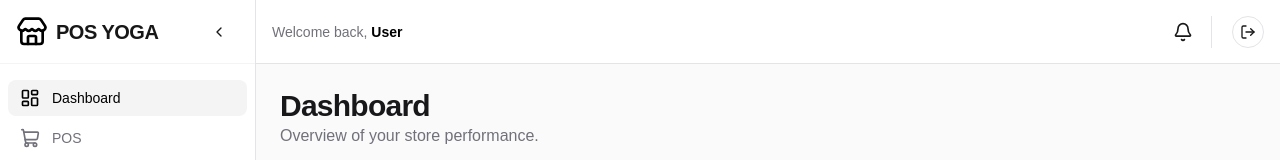
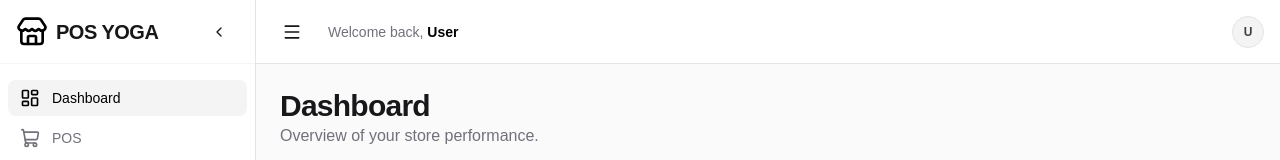
Before and after one commit to Mamang007/pos-apps, a Next.js app: page / in a window 1280 px wide. Shown: the top 160 px of the page. Built offline with nearby package versions, Linux system fonts and the light colour scheme; no server answers.

Commit message:
feat(layout): fix sidebar toggle, remove notifications, and add user dropdown (#12)

```diff
--- a/src/components/layout/navbar.tsx
+++ b/src/components/layout/navbar.tsx
@@ -3,12 +3,28 @@
 import { useSession, signOut } from "next-auth/react";
 import { useLayoutStore } from "@/hooks/use-layout-store";
 import { Button } from "@/components/ui/button";
-import { Menu, User, LogOut, Bell } from "lucide-react";
+import { Menu, User, LogOut } from "lucide-react";
 import { cn } from "@/lib/utils";
+import {
+  DropdownMenu,
+  DropdownMenuContent,
+  DropdownMenuItem,
+  DropdownMenuLabel,
+  DropdownMenuSeparator,
+  DropdownMenuTrigger,
+} from "@/components/ui/dropdown-menu";
 
 export function Navbar() {
-  const { sidebarOpen, toggleSidebar } = useLayoutStore();
+  const { toggleSidebar } = useLayoutStore();
   const { data: session } = useSession();
+
+  const userInitials = session?.user?.name
+    ? session.user.name
+        .split(" ")
+        .map((n) => n[0])
+        .join("")
+        .toUpperCase()
+    : "U";
 
   return (
     <header className="sticky top-0 z-30 flex h-16 w-full items-center border-b border-zinc-200 bg-white px-4 dark:border-zinc-800 dark:bg-zinc-950">
@@ -16,35 +32,55 @@ export function Navbar() {
         variant="ghost"
         size="icon"
         onClick={toggleSidebar}
-        className={cn("lg:hidden mr-4")}
+        className="mr-4"
       >
         <Menu className="h-5 w-5" />
       </Button>
 
       <div className="flex flex-1 items-center justify-between">
         <div className="text-sm font-medium text-zinc-500 dark:text-zinc-400">
-          Welcome back, <span className="text-black dark:text-white font-semibold">{session?.user?.name || "User"}</span>
+          Welcome back,{" "}
+          <span className="text-black dark:text-white font-semibold">
+            {session?.user?.name || "User"}
+          </span>
         </div>
 
-        <div className="flex items-center gap-2">
-          <Button variant="ghost" size="icon">
-            <Bell className="h-5 w-5" />
-          </Button>
-
-          <div className="flex items-center gap-3 pl-2 border-l border-zinc-200 dark:border-zinc-800">
-            <div className="text-right hidden sm:block">
-              <p className="text-sm font-medium leading-none">{session?.user?.name}</p>
-              <p className="text-xs text-zinc-500 dark:text-zinc-400">{session?.user?.email}</p>
-            </div>
-            <Button
-              variant="outline"
-              size="icon"
-              className="rounded-full h-8 w-8"
-              onClick={() => signOut({ callbackUrl: "/auth/login" })}
-            >
-              <LogOut className="h-4 w-4" />
-            </Button>
-          </div>
+        <div className="flex items-center gap-4">
+          <DropdownMenu>
+            <DropdownMenuTrigger>
+              <div className="flex items-center gap-3 pl-2 transition-opacity hover:opacity-80">
+                <div className="text-right hidden sm:block">
+                  <p className="text-sm font-medium leading-none">
+                    {session?.user?.name}
+                  </p>
+                  <p className="text-xs text-zinc-500 dark:text-zinc-400">
+                    {session?.user?.email}
+                  </p>
+                </div>
+                <div className="flex h-8 w-8 items-center justify-center rounded-full bg-zinc-100 dark:bg-zinc-800 border border-zinc-200 dark:border-zinc-700">
+                  <span className="text-xs font-bold text-zinc-700 dark:text-zinc-300">
+                    {userInitials}
+                  </span>
+                </div>
+              </div>
+            </DropdownMenuTrigger>
+            <DropdownMenuContent className="w-56">
+              <DropdownMenuLabel>My Account</DropdownMenuLabel>
+              <DropdownMenuSeparator />
+              <DropdownMenuItem onClick={() => {}}>
+                <User className="mr-2 h-4 w-4" />
+                <span>Profile</span>
+              </DropdownMenuItem>
+              <DropdownMenuSeparator />
+              <DropdownMenuItem
+                className="text-red-600 dark:text-red-400"
+                onClick={() => signOut({ callbackUrl: "/auth/login" })}
+              >
+                <LogOut className="mr-2 h-4 w-4" />
+                <span>Log out</span>
+              </DropdownMenuItem>
+            </DropdownMenuContent>
+          </DropdownMenu>
         </div>
       </div>
     </header>
--- /dev/null
+++ b/src/components/ui/dropdown-menu.tsx
@@ -0,0 +1,85 @@
+"use client";
+
+import * as React from "react";
+import { cn } from "@/lib/utils";
+
+const DropdownMenu = ({ children }: { children: React.ReactNode }) => {
+  const [isOpen, setIsOpen] = React.useState(false);
+  const containerRef = React.useRef<HTMLDivElement>(null);
+
+  React.useEffect(() => {
+    const handleClickOutside = (event: MouseEvent) => {
+      if (containerRef.current && !containerRef.current.contains(event.target as Node)) {
+        setIsOpen(false);
+      }
+    };
+    document.addEventListener("mousedown", handleClickOutside);
+    return () => document.removeEventListener("mousedown", handleClickOutside);
+  }, []);
+
+  return (
+    <div className="relative inline-block text-left" ref={containerRef}>
+      {React.Children.map(children, (child) => {
+        if (React.isValidElement(child)) {
+          return React.cloneElement(child as React.ReactElement<any>, { isOpen, setIsOpen });
+        }
+        return child;
+      })}
+    </div>
+  );
+};
+
+const DropdownMenuTrigger = ({ children, isOpen, setIsOpen }: { children: React.ReactNode; isOpen?: boolean; setIsOpen?: (open: boolean) => void }) => {
+  return (
+    <div onClick={() => setIsOpen?.(!isOpen)} className="cursor-pointer">
+      {children}
+    </div>
+  );
+};
+
+const DropdownMenuContent = ({ children, isOpen, className }: { children: React.ReactNode; isOpen?: boolean; className?: string }) => {
+  if (!isOpen) return null;
+  return (
+    <div className={cn(
+      "absolute right-0 z-50 mt-2 w-56 origin-top-right rounded-md border border-zinc-200 bg-white shadow-lg ring-1 ring-black ring-opacity-5 focus:outline-none dark:border-zinc-800 dark:bg-zinc-950",
+      className
+    )}>
+      <div className="py-1">{children}</div>
+    </div>
+  );
+};
+
+const DropdownMenuItem = ({ children, onClick, className }: { children: React.ReactNode; onClick?: () => void; className?: string }) => {
+  return (
+    <div
+      onClick={onClick}
+      className={cn(
+        "flex cursor-default select-none items-center rounded-sm px-2 py-1.5 text-sm outline-none transition-colors hover:bg-zinc-100 hover:text-zinc-900 dark:hover:bg-zinc-800 dark:hover:text-zinc-50",
+        className
+      )}
+    >
+      {children}
+    </div>
+  );
+};
+
+const DropdownMenuLabel = ({ children }: { children: React.ReactNode }) => {
+  return (
+    <div className="px-2 py-1.5 text-sm font-semibold text-zinc-900 dark:text-zinc-50">
+      {children}
+    </div>
+  );
+};
+
+const DropdownMenuSeparator = () => {
+  return <div className="h-px bg-zinc-200 dark:bg-zinc-800 my-1" />;
+};
+
+export {
+  DropdownMenu,
+  DropdownMenuTrigger,
+  DropdownMenuContent,
+  DropdownMenuItem,
+  DropdownMenuLabel,
+  DropdownMenuSeparator,
+};
```
